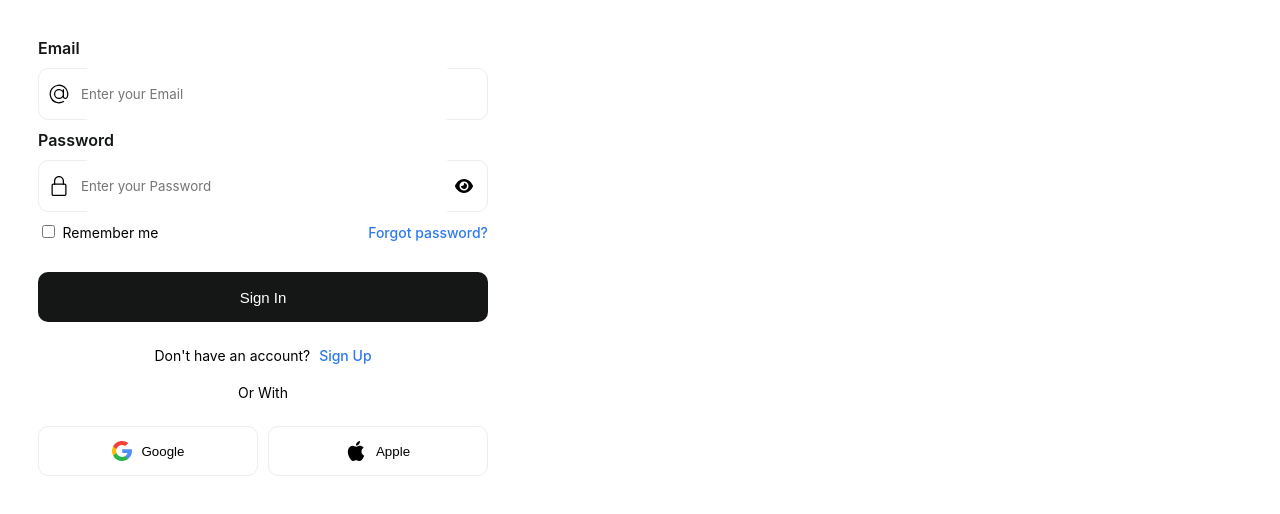
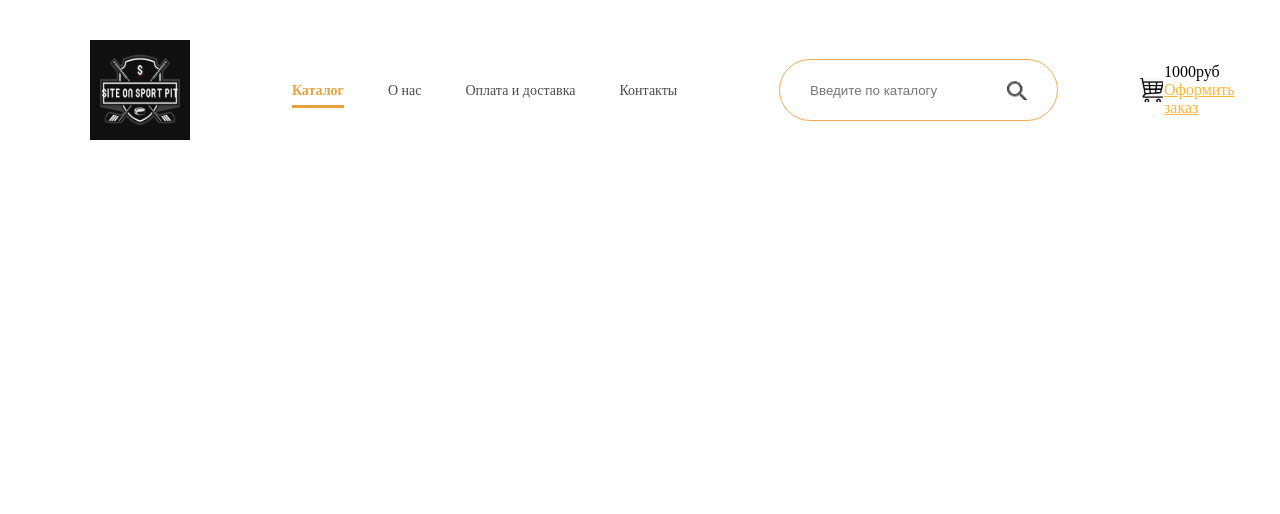
Before and after one commit to ruskul2712/ruskul-site, a plain HTML site: page index.html in a window 1280 px wide. Drawn offline with Linux system fonts and the light colour scheme.

Commit message:
first site

```diff
--- a/index.html
+++ b/index.html
@@ -1,65 +1,36 @@
 <!DOCTYPE html>
-<html lang="en">
+<html lang="ru">
 <head>
-    <meta charset="UTF-8">
-    <meta name="viewport" content="width=device-width, initial-scale=1.0">
-    <link rel="stylesheet" href="style.css">
-    <title>Document</title>
+  <meta charset="UTF-8">
+  <meta name="viewport" content="width=device-width, initial-scale=1.0">
+  <link rel="stylesheet" href="style.css">
+  <title>Document</title>
 </head>
 <body>
-    <form class="form">
-    <div class="flex-column">
-      <label>Email </label></div>
-      <div class="inputForm">
-        <svg height="20" viewBox="0 0 32 32" width="20" xmlns="http://www.w3.org/2000/svg"><g id="Layer_3" data-name="Layer 3"><path d="m30.853 13.87a15 15 0 0 0 -29.729 4.082 15.1 15.1 0 0 0 12.876 12.918 15.6 15.6 0 0 0 2.016.13 14.85 14.85 0 0 0 7.715-2.145 1 1 0 1 0 -1.031-1.711 13.007 13.007 0 1 1 5.458-6.529 2.149 2.149 0 0 1 -4.158-.759v-10.856a1 1 0 0 0 -2 0v1.726a8 8 0 1 0 .2 10.325 4.135 4.135 0 0 0 7.83.274 15.2 15.2 0 0 0 .823-7.455zm-14.853 8.13a6 6 0 1 1 6-6 6.006 6.006 0 0 1 -6 6z"></path></g></svg>
-        <input type="text" class="input" placeholder="Enter your Email">
+  <header class="container-fluid">
+    <div class="container d-flex">
+      <img class="img" src="images/logo-search-grid-1x.png" alt="logo">
+      <nav class="menu">
+        <a class="active" href="#">Каталог</a>
+        <a  href="#">О нас</a>
+        <a href="#">Оплата и доставка</a>
+        <a href="#">Контакты</a>
+      </nav>
+      <form name="search" action="#" method="get">
+        <div class="d-flex">
+        <input class="title" type="text" name="search" placeholder="Введите по каталогу">
+        <input type="submit" name="search" value="">
+        </div>
+      </form>
+      <div class="photo d-flex">
+        <img src="./images/photo.png" alt="photo">
+        <div>
+        <P>1000руб</P>
+        <a href="#">Оформить заказ</a>
+        </div>
       </div>
 
-    <div class="flex-column">
-      <label>Password </label></div>
-      <div class="inputForm">
-        <svg height="20" viewBox="-64 0 512 512" width="20" xmlns="http://www.w3.org/2000/svg"><path d="m336 512h-288c-26.453125 0-48-21.523438-48-48v-224c0-26.476562 21.546875-48 48-48h288c26.453125 0 48 21.523438 48 48v224c0 26.476562-21.546875 48-48 48zm-288-288c-8.8125 0-16 7.167969-16 16v224c0 8.832031 7.1875 16 16 16h288c8.8125 0 16-7.167969 16-16v-224c0-8.832031-7.1875-16-16-16zm0 0"></path><path d="m304 224c-8.832031 0-16-7.167969-16-16v-80c0-52.929688-43.070312-96-96-96s-96 43.070312-96 96v80c0 8.832031-7.167969 16-16 16s-16-7.167969-16-16v-80c0-70.59375 57.40625-128 128-128s128 57.40625 128 128v80c0 8.832031-7.167969 16-16 16zm0 0"></path></svg>
-        <input type="password" class="input" placeholder="Enter your Password">
-        <svg viewBox="0 0 576 512" height="1em" xmlns="http://www.w3.org/2000/svg"><path d="M288 32c-80.8 0-145.5 36.8-192.6 80.6C48.6 156 17.3 208 2.5 243.7c-3.3 7.9-3.3 16.7 0 24.6C17.3 304 48.6 356 95.4 399.4C142.5 443.2 207.2 480 288 480s145.5-36.8 192.6-80.6c46.8-43.5 78.1-95.4 93-131.1c3.3-7.9 3.3-16.7 0-24.6c-14.9-35.7-46.2-87.7-93-131.1C433.5 68.8 368.8 32 288 32zM144 256a144 144 0 1 1 288 0 144 144 0 1 1 -288 0zm144-64c0 35.3-28.7 64-64 64c-7.1 0-13.9-1.2-20.3-3.3c-5.5-1.8-11.9 1.6-11.7 7.4c.3 6.9 1.3 13.8 3.2 20.7c13.7 51.2 66.4 81.6 117.6 67.9s81.6-66.4 67.9-117.6c-11.1-41.5-47.8-69.4-88.6-71.1c-5.8-.2-9.2 6.1-7.4 11.7c2.1 6.4 3.3 13.2 3.3 20.3z"></path></svg>
-      </div>
-
-    <div class="flex-row">
-      <div>
-      <input type="checkbox">
-      <label>Remember me </label>
-      </div>
-      <span class="span">Forgot password?</span>
     </div>
-    <button class="button-submit">Sign In</button>
-    <p class="p">Don't have an account? <span class="span">Sign Up</span>
-
-    </p><p class="p line">Or With</p>
-
-    <div class="flex-row">
-      <button class="btn google">
-        <svg version="1.1" width="20" id="Layer_1" xmlns="http://www.w3.org/2000/svg" xmlns:xlink="http://www.w3.org/1999/xlink" x="0px" y="0px" viewBox="0 0 512 512" style="enable-background:new 0 0 512 512;" xml:space="preserve">
-<path style="fill:#FBBB00;" d="M113.47,309.408L95.648,375.94l-65.139,1.378C11.042,341.211,0,299.9,0,256
-	c0-42.451,10.324-82.483,28.624-117.732h0.014l57.992,10.632l25.404,57.644c-5.317,15.501-8.215,32.141-8.215,49.456
-	C103.821,274.792,107.225,292.797,113.47,309.408z"></path>
-<path style="fill:#518EF8;" d="M507.527,208.176C510.467,223.662,512,239.655,512,256c0,18.328-1.927,36.206-5.598,53.451
-	c-12.462,58.683-45.025,109.925-90.134,146.187l-0.014-0.014l-73.044-3.727l-10.338-64.535
-	c29.932-17.554,53.324-45.025,65.646-77.911h-136.89V208.176h138.887L507.527,208.176L507.527,208.176z"></path>
-<path style="fill:#28B446;" d="M416.253,455.624l0.014,0.014C372.396,490.901,316.666,512,256,512
-	c-97.491,0-182.252-54.491-225.491-134.681l82.961-67.91c21.619,57.698,77.278,98.771,142.53,98.771
-	c28.047,0,54.323-7.582,76.87-20.818L416.253,455.624z"></path>
-<path style="fill:#F14336;" d="M419.404,58.936l-82.933,67.896c-23.335-14.586-50.919-23.012-80.471-23.012
-	c-66.729,0-123.429,42.957-143.965,102.724l-83.397-68.276h-0.014C71.23,56.123,157.06,0,256,0
-	C318.115,0,375.068,22.126,419.404,58.936z"></path>
-
-</svg>
-
-        Google
-
-      </button><button class="btn apple">
-<svg version="1.1" height="20" width="20" id="Capa_1" xmlns="http://www.w3.org/2000/svg" xmlns:xlink="http://www.w3.org/1999/xlink" x="0px" y="0px" viewBox="0 0 22.773 22.773" style="enable-background:new 0 0 22.773 22.773;" xml:space="preserve"> <g> <g> <path d="M15.769,0c0.053,0,0.106,0,0.162,0c0.13,1.606-0.483,2.806-1.228,3.675c-0.731,0.863-1.732,1.7-3.351,1.573 c-0.108-1.583,0.506-2.694,1.25-3.561C13.292,0.879,14.557,0.16,15.769,0z"></path> <path d="M20.67,16.716c0,0.016,0,0.03,0,0.045c-0.455,1.378-1.104,2.559-1.896,3.655c-0.723,0.995-1.609,2.334-3.191,2.334 c-1.367,0-2.275-0.879-3.676-0.903c-1.482-0.024-2.297,0.735-3.652,0.926c-0.155,0-0.31,0-0.462,0 c-0.995-0.144-1.798-0.932-2.383-1.642c-1.725-2.098-3.058-4.808-3.306-8.276c0-0.34,0-0.679,0-1.019 c0.105-2.482,1.311-4.5,2.914-5.478c0.846-0.52,2.009-0.963,3.304-0.765c0.555,0.086,1.122,0.276,1.619,0.464 c0.471,0.181,1.06,0.502,1.618,0.485c0.378-0.011,0.754-0.208,1.135-0.347c1.116-0.403,2.21-0.865,3.652-0.648 c1.733,0.262,2.963,1.032,3.723,2.22c-1.466,0.933-2.625,2.339-2.427,4.74C17.818,14.688,19.086,15.964,20.67,16.716z"></path> </g></g></svg>
-
-        Apple
-
-</button></div></form>
+  </header>
 </body>
 </html>
--- a/style.css
+++ b/style.css
@@ -1,116 +1,69 @@
-.form {
-  display: flex;
-  flex-direction: column;
-  gap: 10px;
-  background-color: #ffffff;
-  padding: 30px;
-  width: 450px;
-  border-radius: 20px;
-  font-family: -apple-system, BlinkMacSystemFont, 'Segoe UI', Roboto, Oxygen, Ubuntu, Cantarell, 'Open Sans', 'Helvetica Neue', sans-serif;
+* {
+    box-sizing: border-box;
+    margin: 0;
+    padding: 0;
+}
+.container-fluid {
+    width: 100%;
+}
+.img {
+    width: 100px;
+    height: 100px;
+}
+.container {
+    max-width: 1140px;
+    margin: 0 auto;
+    }
+    .d-flex {
+        display: flex;
+        justify-content: space-between;
+        align-items:center ;
+    }
+.body {
+    font-family: Arial, Helvetica, sans-serif;
+    width: 100%;
+    font-size: 16px;
+}
+header > .container {
+    padding: 40px 20px;
+}
+header .container .menu a {
+    font-size: 0.875em;
+    text-decoration:none;
+    color: #4b4b4b;
+    margin: 0 20px;
+}
+header .container .menu a:hover,header .container .menu a.active {
+    color: #e4a13e;
+    font-weight: 600;
+    padding-bottom: 7px;
+    border-bottom: 3px solid #e4a13e;
+}
+header form div {
+    justify-content: center;
+    padding: 10px 20px;
+    border: 1px solid #f3a954;
+    border-radius: 50px;
+}
+header form div input {
+    border: none;
+    margin: 10px;
 }
 
-::placeholder {
-  font-family: -apple-system, BlinkMacSystemFont, 'Segoe UI', Roboto, Oxygen, Ubuntu, Cantarell, 'Open Sans', 'Helvetica Neue', sans-serif;
-}
-
-.form button {
-  align-self: flex-end;
-}
-
-.flex-column > label {
-  color: #151717;
-  font-weight: 600;
-}
-
-.inputForm {
-  border: 1.5px solid #ecedec;
-  border-radius: 10px;
-  height: 50px;
-  display: flex;
-  align-items: center;
-  padding-left: 10px;
-  transition: 0.2s ease-in-out;
-}
-
-.input {
-  margin-left: 10px;
-  border-radius: 10px;
-  border: none;
-  width: 85%;
-  height: 100%;
-}
-
-.input:focus {
-  outline: none;
-}
-
-.inputForm:focus-within {
-  border: 1.5px solid #2d79f3;
-}
-
-.flex-row {
-  display: flex;
-  flex-direction: row;
-  align-items: center;
-  gap: 10px;
-  justify-content: space-between;
-}
-
-.flex-row > div > label {
-  font-size: 14px;
-  color: black;
-  font-weight: 400;
-}
-
-.span {
-  font-size: 14px;
-  margin-left: 5px;
-  color: #2d79f3;
-  font-weight: 500;
-  cursor: pointer;
-}
-
-.button-submit {
-  margin: 20px 0 10px 0;
-  background-color: #151717;
-  border: none;
-  color: white;
-  font-size: 15px;
-  font-weight: 500;
-  border-radius: 10px;
-  height: 50px;
-  width: 100%;
-  cursor: pointer;
-}
-
-.button-submit:hover {
-  background-color: #252727;
-}
-
-.p {
-  text-align: center;
-  color: black;
-  font-size: 14px;
-  margin: 5px 0;
-}
-
-.btn {
-  margin-top: 10px;
-  width: 100%;
-  height: 50px;
-  border-radius: 10px;
-  display: flex;
-  justify-content: center;
-  align-items: center;
-  font-weight: 500;
-  gap: 10px;
-  border: 1px solid #ededef;
-  background-color: white;
-  cursor: pointer;
-  transition: 0.2s ease-in-out;
-}
-
-.btn:hover {
-  border: 1px solid #2d79f3;
-  ;
-}
+header form div input[type="submit"]{
+    background-image: url("./images/image.png") ;
+    background-size: cover;
+    width: 20px;
+    height: 20px;
+    border: none;
+    }
+    header form div input[type="submit"]:hover {
+        cursor:pointer;
+    }
+    .photo {
+        width: 50px;
+        height: 45px;
+    }
+    header .photo div a {
+        color: #fab637;
+    }
```
Also changed, not shown: images/image.png (added), images/logo-search-grid-1x.png (added), images/photo.png (added).
